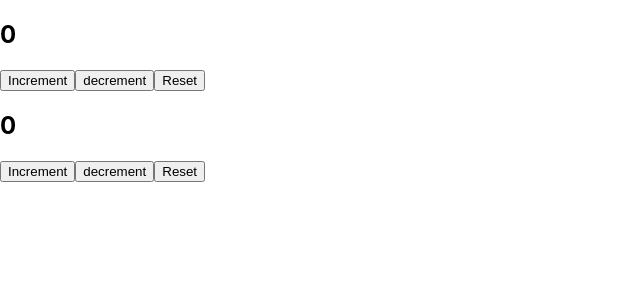
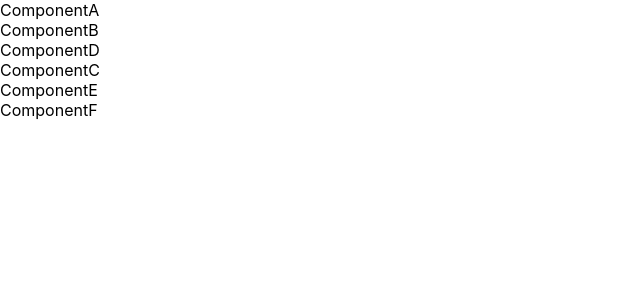
Before and after one commit to jasmithadodda/my-app2, a React (Create React App) app: page / in a window 1280 px wide. Shown: the top 300 px of the page, without its empty margins (0-640 px from the left). Built offline with nearby package versions, Linux system fonts and the light colour scheme.

Commit message:
useContext with useReducer

```diff
--- a/src/App.js
+++ b/src/App.js
@@ -1,14 +1,29 @@
 import './App.css';
 import { createContext } from "react";
-import CounterThree from './hooks/useReducer/CounterThree';
+import ComponentA from './hooks/contextReducer/ComponentA';
+import ComponentB from './hooks/contextReducer/ComponentB';
+import ComponentC from './hooks/useContext/ComponentC'
 
 
 export const ThemeContext = createContext(null);
+const initialState = 0
+const reducer = (state,action) => {
+
+  switch(action){
+      case 'increment': return state+1
+      case 'decrement' : return state -1
+      case 'reset':   return initialState
+      default: return state
+
+  }
+}
 
 function App() {
   return (
  <div>
-      <CounterThree/>
+      <ComponentA/>
+      <ComponentB/>
+      <ComponentC/>
 </div>
   );
 }
--- /dev/null
+++ b/src/hooks/contextReducer/ComponentA.js
@@ -0,0 +1,7 @@
+import React from 'react'
+
+export default function ComponentA() {
+  return (
+    <div>ComponentA</div>
+  )
+}
--- /dev/null
+++ b/src/hooks/contextReducer/ComponentB.js
@@ -0,0 +1,10 @@
+import React from 'react'
+import ComponentD from './ComponentD'
+
+export default function ComponentB() {
+  return (
+    <div>ComponentB
+    <ComponentD/>
+    </div>
+  )
+}
--- /dev/null
+++ b/src/hooks/contextReducer/ComponentD.js
@@ -0,0 +1,7 @@
+import React from 'react'
+
+export default function ComponentD() {
+  return (
+    <div>ComponentD</div>
+  )
+}
```
